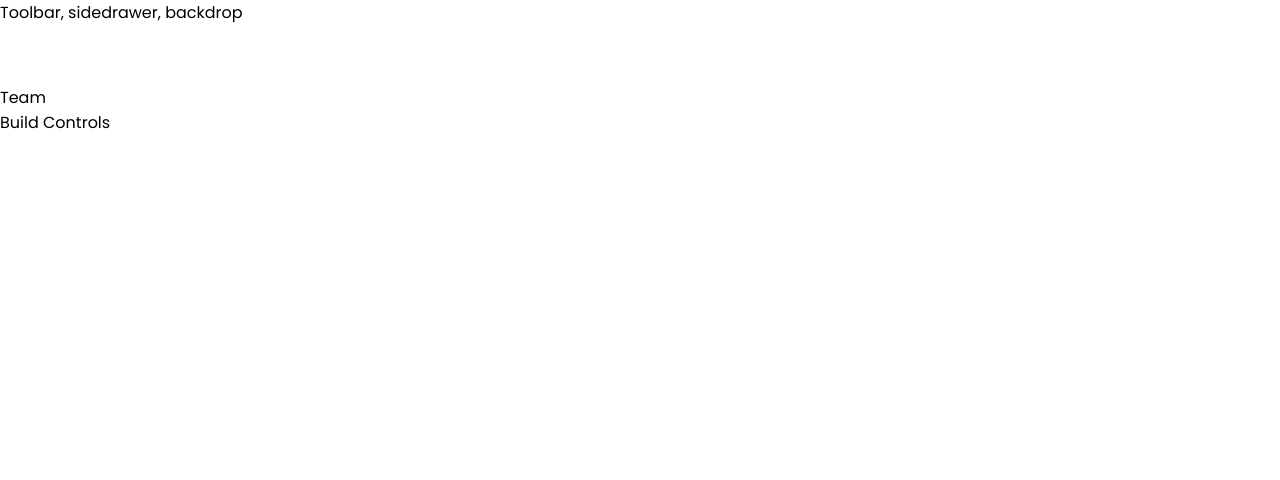
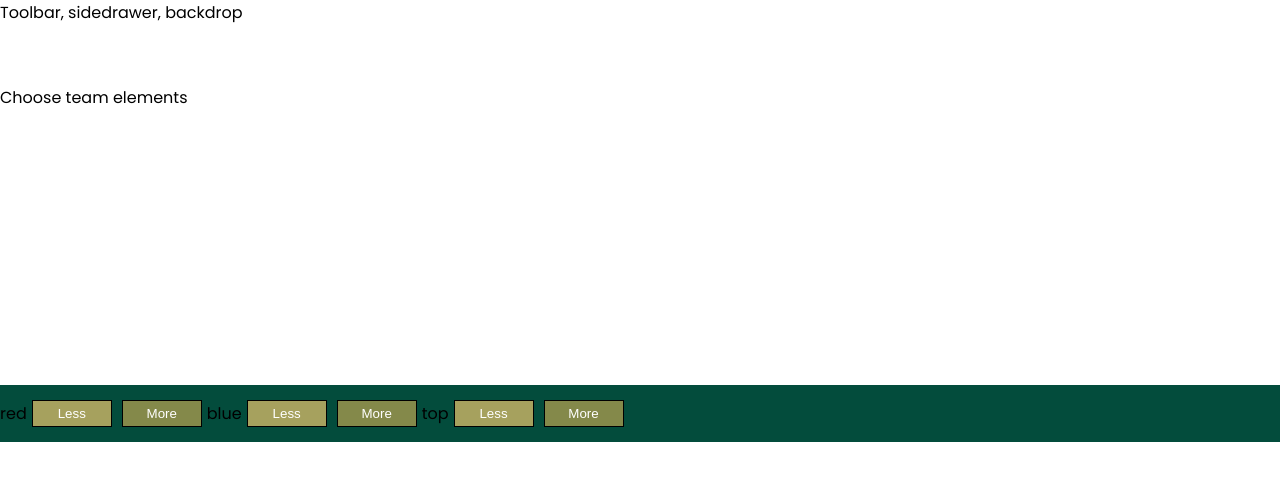
Before and after one commit to ruuuh20/team-builder, a React (Create React App) app: page / in a window 1280 px wide. Shown: the top 480 px of the page. Built offline with nearby package versions, Linux system fonts and the light colour scheme.

Commit message:
add elements functionality

```diff
--- /dev/null
+++ b/src/components/Team/BuildControls/BuildControl/BuildControl.css
@@ -0,0 +1,31 @@
+.build-control {
+  display: flex;
+  justify-content: space-between;
+  align-items: center;
+  margin: 5px 0;
+}
+
+.build-control button {
+  display: block;
+  padding: 5px;
+  margin: 0 5px;
+  width: 80px;
+  border: 1px solid black;
+  cursor: pointer;
+  outline: none;
+}
+
+.label {
+  padding: 10px;
+  width: 80%;
+}
+
+.less {
+  background-color: #A6A15E;
+  color: white;
+}
+
+.more {
+  background-color: #84894A;
+  color: white;
+}
--- /dev/null
+++ b/src/components/Team/BuildControls/BuildControl/BuildControl.js
@@ -0,0 +1,12 @@
+import React from 'react';
+import './BuildControl.css';
+
+const BuildControl = (props) => (
+  <div className="build-control">
+    <div classname="label">{props.label}</div>
+    <button className="less">Less</button>
+    <button className="more" onClick={props.added}>More</button>
+  </div>
+)
+
+export default BuildControl;
--- /dev/null
+++ b/src/components/Team/BuildControls/BuildControls.css
@@ -0,0 +1,8 @@
+.buildcontrols {
+  width: 100%;
+  background-color: #034C3C;
+  display: flex;
+  align-items: center;
+  margin: auto;
+  padding: 10px 0;
+}
--- /dev/null
+++ b/src/components/Team/BuildControls/BuildControls.js
@@ -0,0 +1,23 @@
+import React from 'react';
+import './BuildControls.css';
+import BuildControl from './BuildControl/BuildControl'
+
+const controls = [
+  { label: 'red', type: 'red' },
+  { label: 'blue', type: 'blue' },
+  { label: 'top', type: 'top' },
+
+]
+
+const BuildControls = (props) => (
+  <div className="buildcontrols">
+    {controls.map(control => (
+      <BuildControl key={control.label}
+                    label={control.label}
+                    added={() => props.elementAdded(control.type)}
+                     />
+    ))}
+  </div>
+)
+
+export default BuildControls;
--- /dev/null
+++ b/src/components/Team/Team.css
@@ -0,0 +1,30 @@
+.team {
+  width: 100%;
+  margin: auto;
+  height: 300px;
+  overflow: scroll;
+  text-align: center;
+  font-weight: bold;
+  font-size: 1.2rem;
+}
+
+@media (min-width: 1000px) and (min-height: 700px) {
+  .burger {
+    width: 700px;
+    height: 600px;
+  }
+}
+
+@media (min-width: 500px) and (min-height: 401px) {
+  .burger {
+    width: 450px;
+    height: 400px;
+  }
+}
+
+@media (min-width: 500px) and (min-height: 400px) {
+  .burger {
+    width: 350px;
+    height: 300px;
+  }
+}
--- a/src/components/Team/Team.js
+++ b/src/components/Team/Team.js
@@ -0,0 +1,28 @@
+import React from 'react';
+import './Team.css';
+import TeamElement from './TeamElements/TeamElement'
+
+const Team = (props) => {
+  // convert to array
+  let transformedElements = Object.keys(props.elements)
+    .map(elKey => {
+      return [...Array(props.elements[elKey])].map((_, index) => {
+        return <TeamElement key={elKey + index} type={elKey} />
+      });
+    })
+    .reduce((arr, el) => {
+      return arr.concat(el)
+    }, [])
+    if (transformedElements.length === 0) {
+      transformedElements = <p>Choose team elements</p>
+    }
+  return (
+    <div className="burger">
+
+      {transformedElements}
+
+    </div>
+  );
+}
+
+export default Team;
--- a/src/components/Team/TeamElements/TeamElement.css
+++ b/src/components/Team/TeamElements/TeamElement.css
@@ -2,7 +2,7 @@
   height: 13%;
   width: 80%;
   background: linear-gradient(#0E7C7B, #22E0B4 );
-  border-radius: 0 0  30px 30px;
+  /* border-radius: 0 0  30px 30px; */
   box-shadow: inset -15px 0 #22E0B4;
   margin: 2% auto;
 }
@@ -11,9 +11,24 @@
   height: 20%;
   width: 80%;
   background: linear-gradient(#0E7C7B, #22E0B4 );
-  border-radius: 50% 50% 0 0;
+  /* border-radius: 50% 50% 0 0; */
   position: relative;
   box-shadow: inset -15px 0 #22E0B4;
   margin: 2% auto;
 
 }
+
+.blue {
+  width: 85%;
+  height: 10%;
+  background-color: #3E6990;
+  border-radius: 20%;
+  margin: 2% auto;
+}
+
+.red {
+  width: 70%;
+  height: 5%;
+  background-color: #93032E;
+  margin: 2% auto;
+}
--- a/src/components/Team/TeamElements/TeamElement.js
+++ b/src/components/Team/TeamElements/TeamElement.js
@@ -15,6 +15,12 @@ class TeamElement extends Component  {
             <div className='top'></div>
           )
           break;
+        case ('blue'):
+          element = <div className="blue"></div>;
+          break;
+        case ('red'):
+          element = <div className="red"></div>
+          break;
         default:
           element = null
       }
--- a/src/containers/TeamBuilder/TeamBuilder.js
+++ b/src/containers/TeamBuilder/TeamBuilder.js
@@ -1,12 +1,52 @@
 import React, { Component } from 'react';
 import Aux from '../../hoc/Aux'
+import Team from '../../components/Team/Team'
+import BuildControls from '../../components/Team/BuildControls/BuildControls'
+
+
+const ELEMENT_POINTS = {
+  top: 12,
+  bottom: 20,
+  red: 50,
+  blue: 30
+}
 
 class TeamBuilder extends Component {
+
+  constructor(props) {
+    super(props);
+    this.state = {
+      elements: {
+        top: 0,
+        blue: 0,
+        bottom: 0,
+        red: 0
+      },
+      totalPoints: 10
+    }
+  }
+
+  addElementHandler = (type) => {
+    const oldCount = this.state.elements[type];
+    const updatedCount = oldCount + 1;
+    const updatedElements = {
+      ...this.state.elements
+    };
+    updatedElements[type] = updatedCount;
+    const pointAddition = ELEMENT_POINTS[type];
+    const oldPoint = this.state.totalPoints;
+    const newPoint = oldPoint + pointAddition;
+    this.setState({
+      totalPoints: newPoint,
+      elements: updatedElements
+    })
+
+  }
   render() {
     return (
       <Aux>
-      <div>Team</div>
-      <div>Build Controls</div>
+      <Team elements={this.state.elements}/>
+      <BuildControls elementAdded={this.addElementHandler}/>
       </Aux>
     )
   }
```
